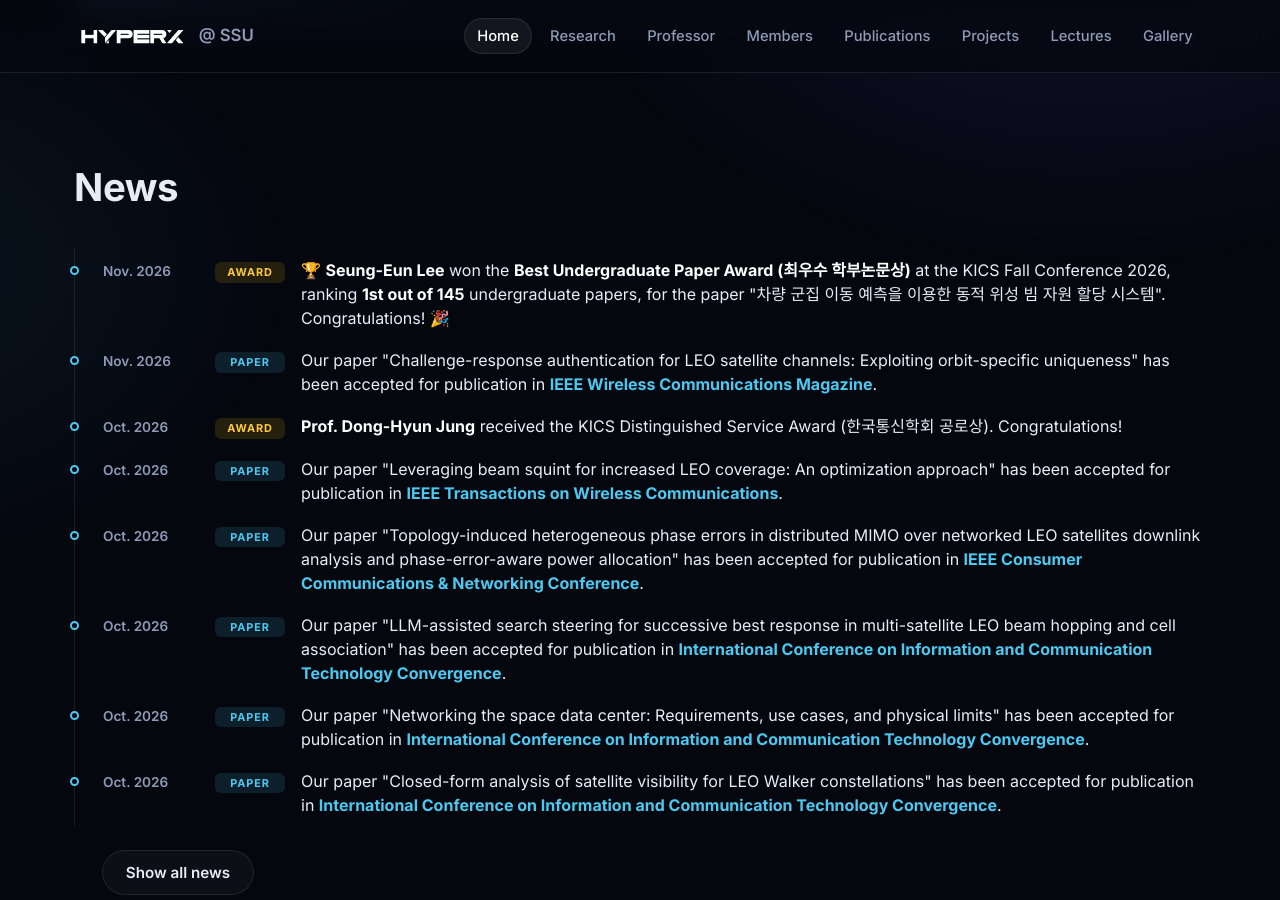
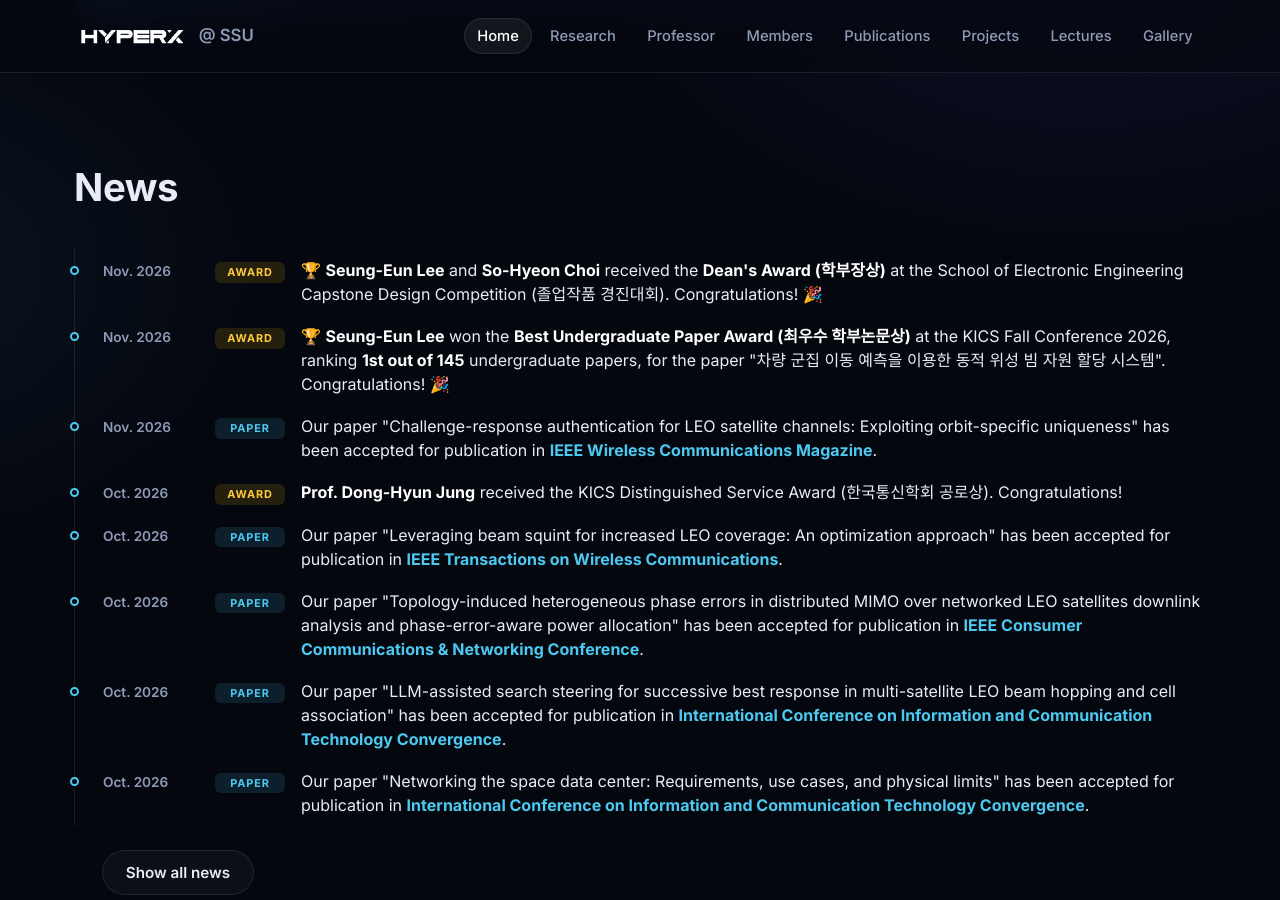
Before and after one commit to hyperx-web/hyperx, a Jekyll site: the page built from index.html, in a window 1280 px wide and 900 px high, scrolled down 2284 px. Built offline with Jekyll 4.4.1, drawn with Linux system fonts in a browser that asks for light colours; some web fonts are replaced.

Commit message:
News: Dean's Award at capstone design competition
Co-Authored-By: Claude Opus 5.5 <noreply@anthropic.com>

```diff
--- a/_data/news.yml
+++ b/_data/news.yml
@@ -1,5 +1,8 @@
 # 최신 소식 — 맨 위에 새 항목을 추가하세요.
 # type: paper | award | lab | member
+- date: "Nov. 2026"
+  type: award
+  text: '🏆 <strong>Seung-Eun Lee</strong> and <strong>So-Hyeon Choi</strong> received the <strong>Dean''s Award (학부장상)</strong> at the School of Electronic Engineering Capstone Design Competition (졸업작품 경진대회). Congratulations! 🎉'
 - date: "Nov. 2026"
   type: award
   text: '🏆 <strong>Seung-Eun Lee</strong> won the <strong>Best Undergraduate Paper Award (최우수 학부논문상)</strong> at the KICS Fall Conference 2026, ranking <strong>1st out of 145</strong> undergraduate papers, for the paper "차량 군집 이동 예측을 이용한 동적 위성 빔 자원 할당 시스템". Congratulations! 🎉'
```
